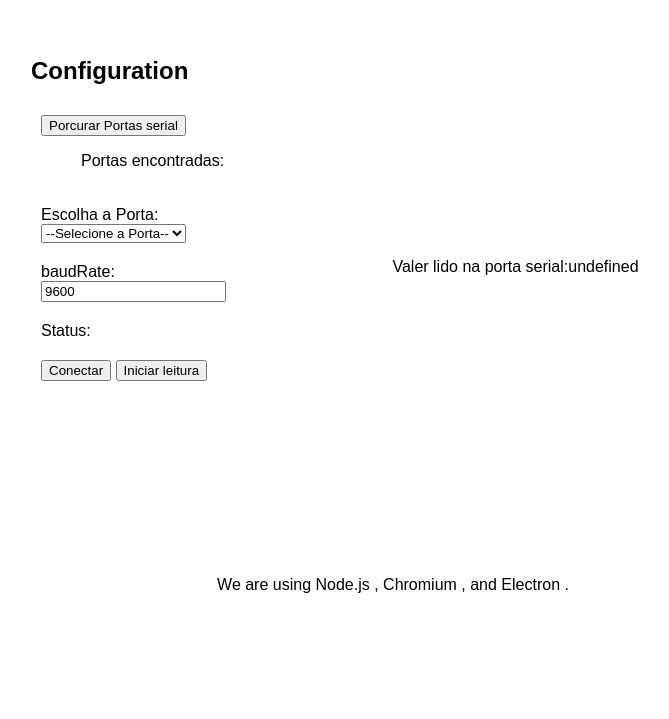
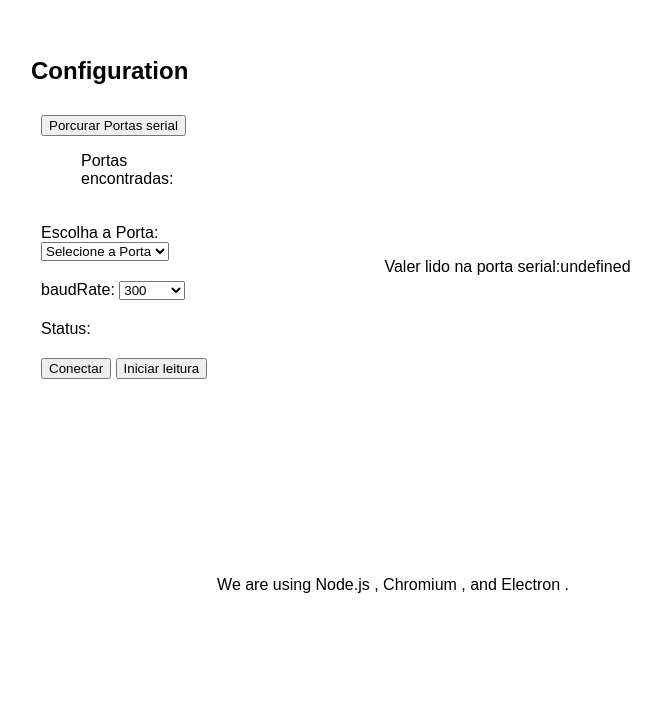
Before and after one commit to LeandroFogaca/read_serialport_electron, an Electron app: page index.html in a window 800 px wide. Shown: the part 81-800 px from the top of the page, without its empty margins (7-676 px from the left). Drawn offline with Linux system fonts and the light colour scheme.

Commit message:
change input of baudRate

```diff
--- a/index.html
+++ b/index.html
@@ -10,7 +10,7 @@
   <body>
 
     <header>
-      <h1>IHM to read serial port!</h1>
+      <h1>- Leitor de porta serial -</h1>
     </header>
 
 
@@ -31,13 +31,27 @@
        <div>
          <label>Escolha a Porta:</label>
          <select name="ports" id="port-select">
-           <option value="">--Selecione a Porta--</option>
+           <option value="">Selecione a Porta</option>
           </select>
-       </div>
+        </div>
 
         <div>
-          <label>baudRate:</label>
-          <input id="baudRate" type="number" value="9600"></input>
+          <label for="selbaudRate" >baudRate:</label>
+          <select name="baudRate" id="selbaudRate">
+            <option value="300">300</option>
+            <option value="600">600</option>
+            <option value="1200">1200</option>
+            <option value="2400">2400</option>
+            <option value="4800">4800</option>
+            <option value="9600">9600</option>
+            <option value="14400">14400</option>
+            <option value="19200">19200</option>
+            <option value="28800">28800</option>
+            <option value="38400">38400</option>
+            <option value="57600">57600</option>
+            <option value="115200">115200</option>
+        </select>
+
         </div>
 
         <div>
```
